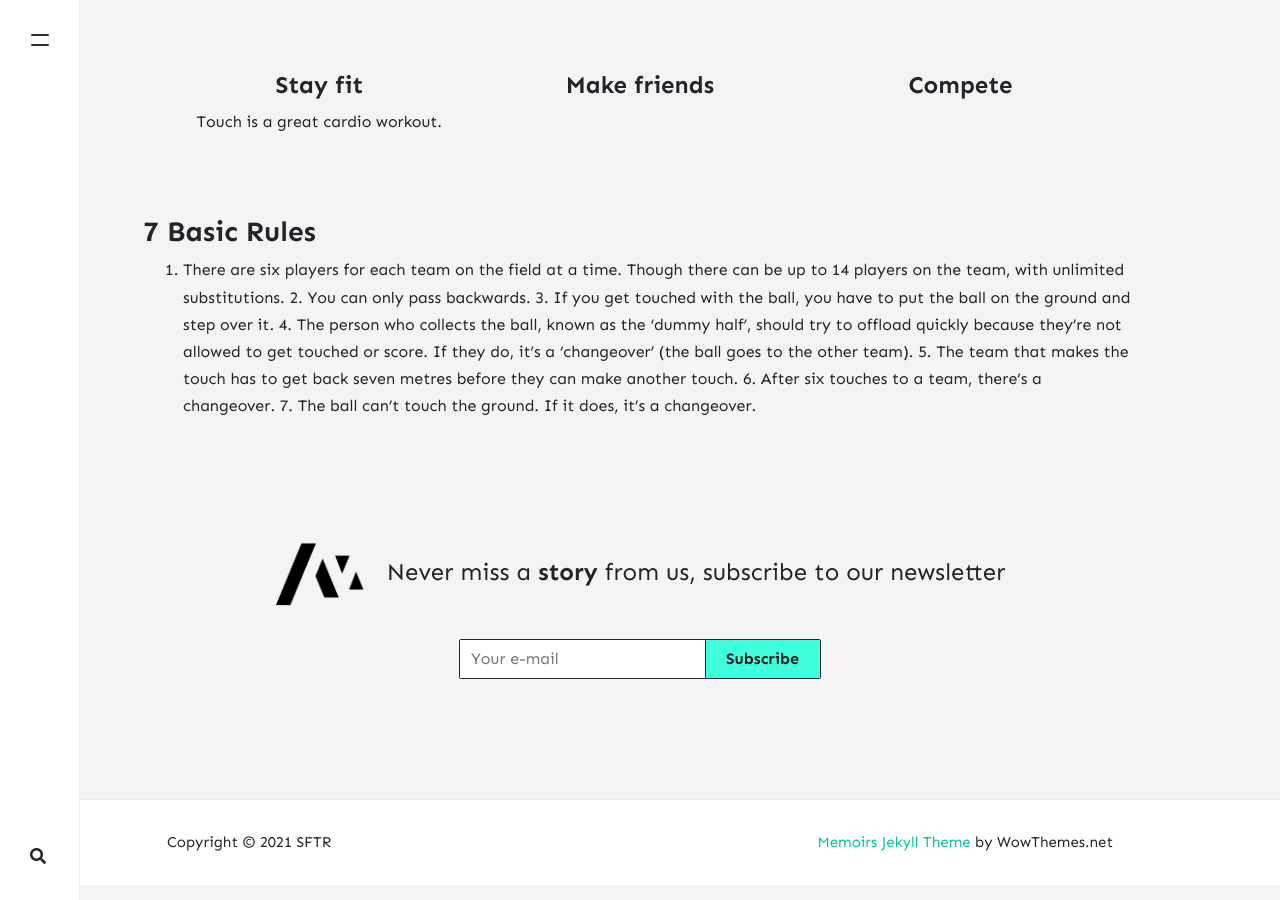
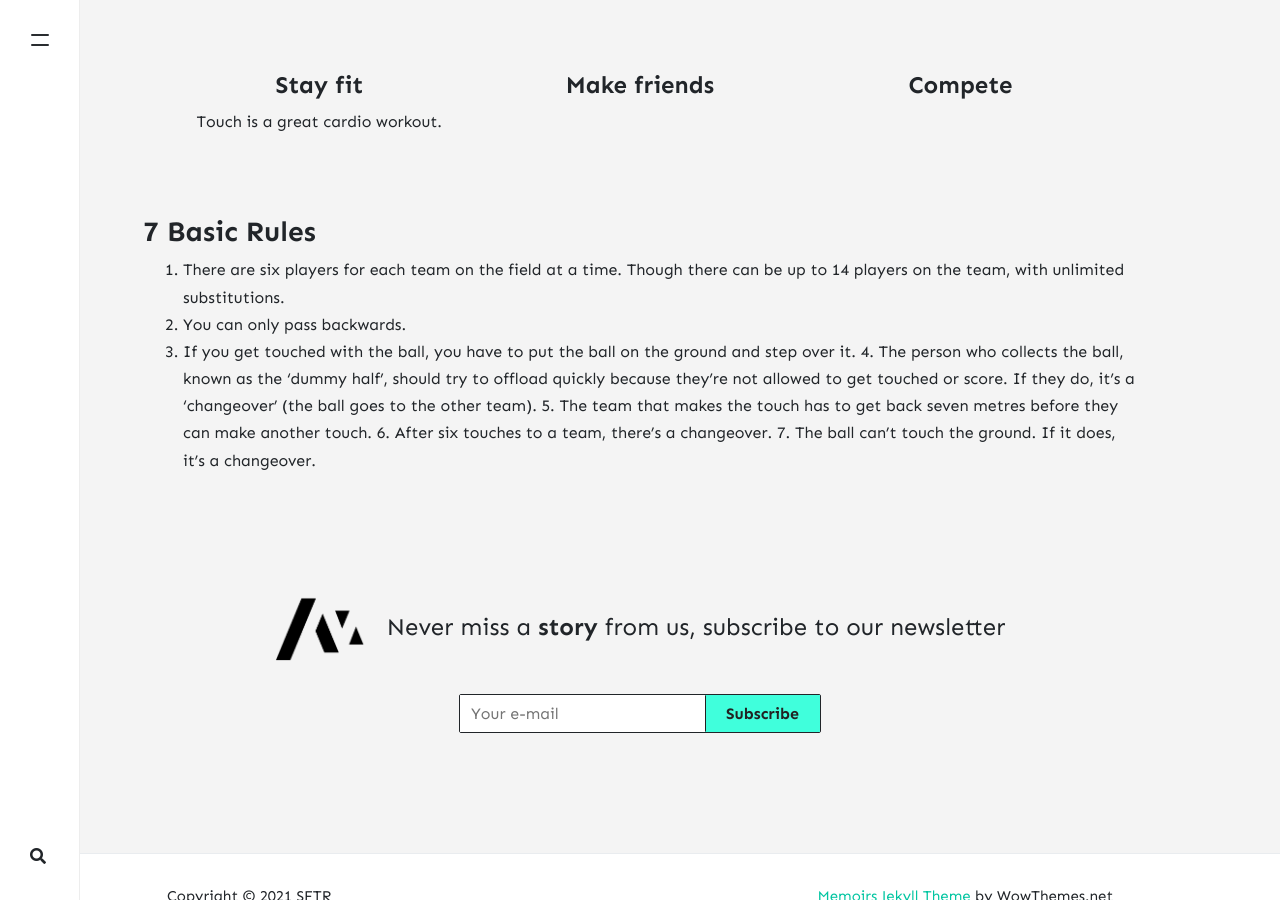
Before and after one commit to stackbit-projects/blue-triceratops-4f502, a Jekyll site: the page built from _pages/about.md, in a window 1280 px wide and 900 px high, scrolled down 672 px. Built offline with Jekyll 4.4.1, drawn with Linux system fonts in a browser that asks for light colours; nearby versions of some CDN libraries; comment, search, counter and statistics services are not loaded.

Commit message:
home.html: changed

```diff
--- a/_layouts/home.html
+++ b/_layouts/home.html
@@ -66,9 +66,9 @@ permalink: "/home.html"
 <h3>7 Basic Rules</h3>
 
 <ol>
-<li>There are six players for each team on the field at a time. Though there can be up to 14 players on the team, with unlimited substitutions.
-2. You can only pass backwards.
-3. If you get touched with the ball, you have to put the ball on the ground and step over it.
+<li>There are six players for each team on the field at a time. Though there can be up to 14 players on the team, with unlimited substitutions.</li>
+<li>You can only pass backwards.</li>
+<li>If you get touched with the ball, you have to put the ball on the ground and step over it.
 4. The person who collects the ball, known as the ‘dummy half’, should try to offload quickly because they’re not allowed to get touched or score. If they do, it’s a ‘changeover’ (the ball goes to the other team).
 5. The team that makes the touch has to get back seven metres before they can make another touch.
 6. After six touches to a team, there’s a changeover.
```
